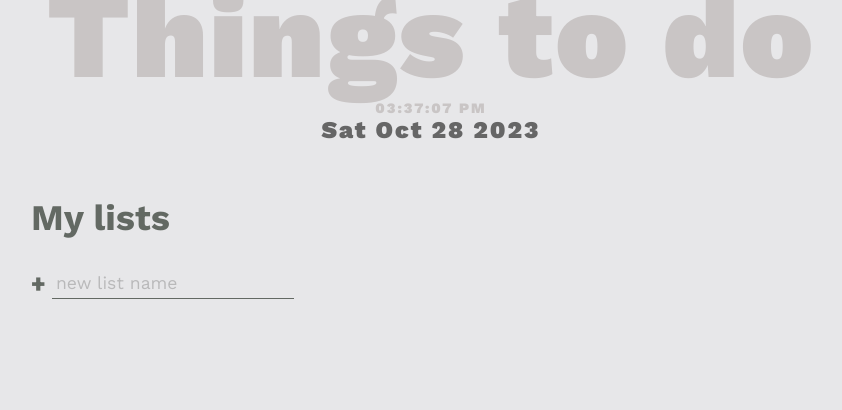
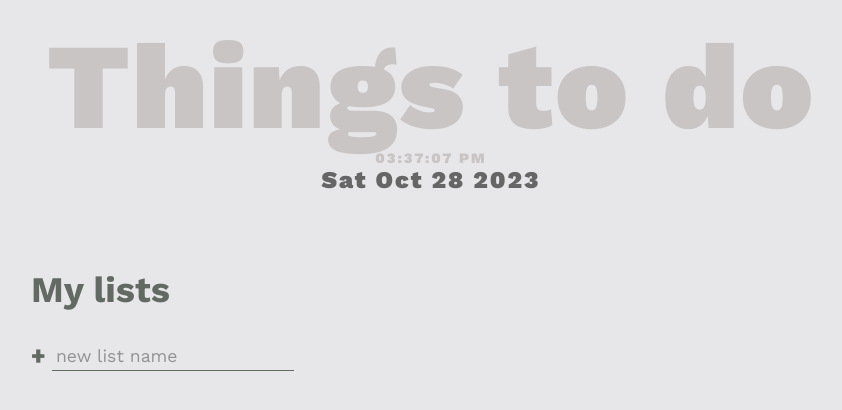
Before and after one commit to kenawak/schedule, a plain HTML site: page home.html in a window 1280 px wide. Shown: the whole page, without its empty margins (209-1051 px from the left). Drawn offline with nearby package versions, Linux system fonts and the light colour scheme.

Commit message:
update home.html & main.css

```diff
--- a/home.html
+++ b/home.html
@@ -18,9 +18,9 @@
 
   <body>
     <h1  class="title">Things to do</h1>
-    <div class="clock" style="">
-      <div id="time"></div>
-      <div id="date"></div>
+    <div class="clock" >
+      <div id="time" style="margin-left: auto;"></div>
+      <div id="date" style="margin-left: auto;"></div>
     </div>
     <div class="all-tasks">
       <h2 class="task-list-title">My lists</h2>
--- a/main.css
+++ b/main.css
@@ -12,7 +12,7 @@
   box-sizing: border-box;
 }
 .clock {
-  margin-top: 100px;
+  margin-top: 150px;
   grid-area: header;
   text-align: center;
   font-weight: 900;
@@ -39,13 +39,13 @@ body {
 }
 
 .title {
+  margin-top: 15px;
   grid-area: header;
   text-align: center;
   font-size: calc(7vw + 2rem);
   font-weight: 900;
   color: #c9c5c5;
   letter-spacing: 2px;
-  margin: -0.3em 0 0.5em;
   flex: 1;
 }
 
@@ -123,6 +123,7 @@ form {
 
 .new::-webkit-input-placeholder {
   opacity: 0.4;
+  color: var(--clr-dark);
 }
 
 .new:-ms-input-placeholder {
```
